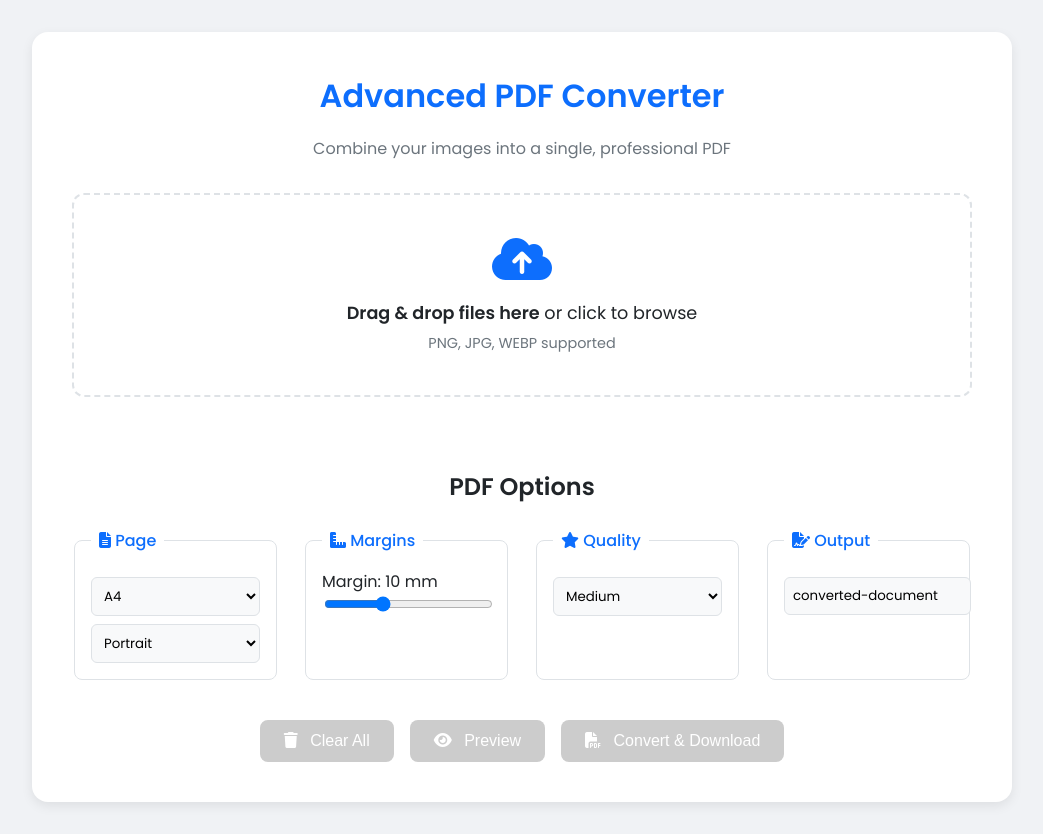
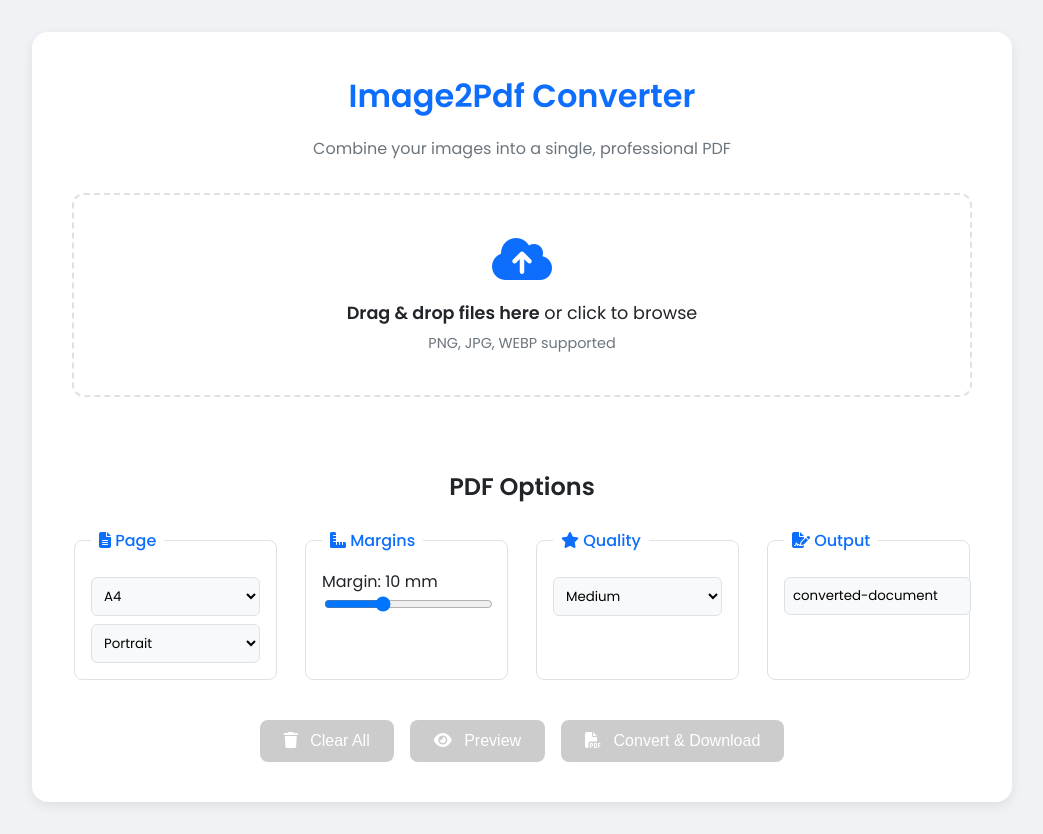
Before and after one commit to DhananjayGharat/Image2Pdf-Converter, a plain HTML site: page index.html in a window 1280 px wide. Shown: the whole page, without its empty margins (118-1161 px from the left). Drawn offline with nearby package versions, Linux system fonts and the light colour scheme.

Commit message:
Update index.html

```diff
--- a/index.html
+++ b/index.html
@@ -20,7 +20,7 @@
 
     <div class="container">
         <header>
-            <h1>Advanced PDF Converter</h1>
+            <h1>Image2Pdf Converter</h1>
             <p>Combine your images into a single, professional PDF</p>
         </header>
 
```
